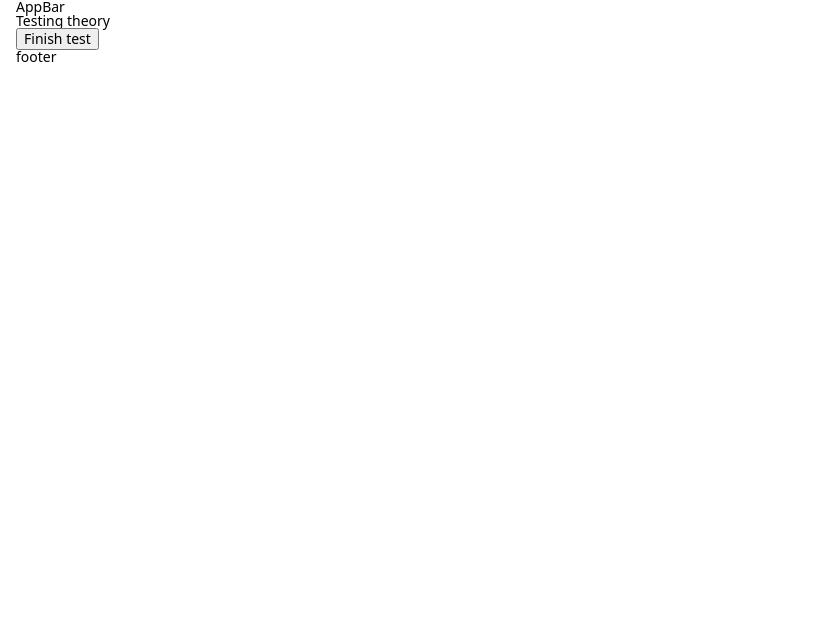
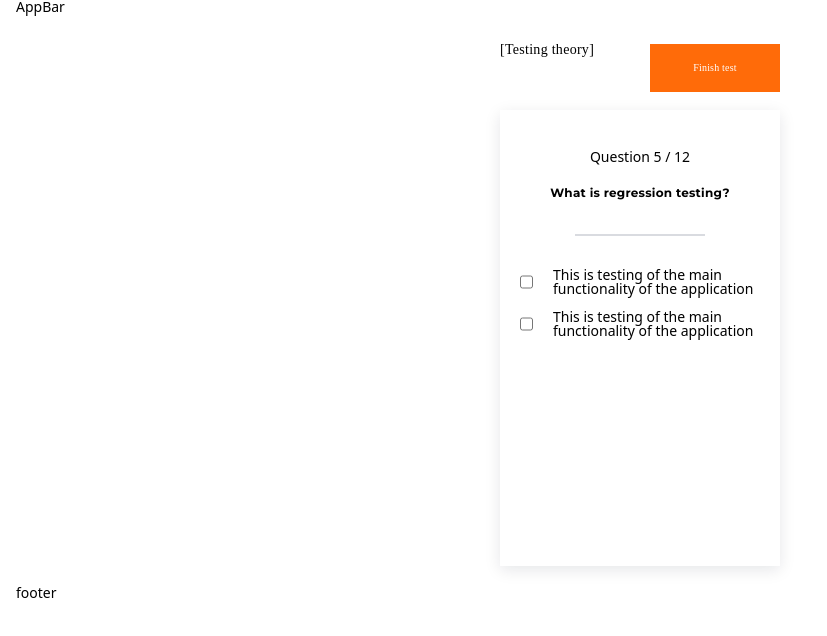
Before and after one commit to AnnaSobchenko/pro-test, a React (Create React App) app: page /test in a window 1280 px wide. Shown: the top 636 px of the page, without its empty margins (0-827 px from the left). Built offline with nearby package versions, Linux system fonts and the light colour scheme.

Commit message:
create question list

```diff
--- a/src/pages/TestPage/TestPage.jsx
+++ b/src/pages/TestPage/TestPage.jsx
@@ -1,20 +1,43 @@
-// import { useParams } from "react-router-dom";
+import { Link } from "react-router-dom";
 import s from "./TestPage.module.scss";
 
 const TestPage = () => {
-  //   let { questions } = useParams();
+  return (
+    <section className={s.test}>
+      <div className={s.wrapper}>
+        <p className={s.heading}>{`[${"Testing theory"}]`}</p>
+        <Link className={s.finish__btn} to={"/"}>
+          Finish test
+        </Link>
+      </div>
 
-  //   const test = questions ? "Testing theory" : "QA technical training";
+      <div className={s.question__wrapper}>
+        <p className={s.question__current}>{`Question ${"5"} / 12`}</p>
+        <p className={s.question}>What is regression testing?</p>
+        <span className={s.line}></span>
 
-  //   console.log(test);
-  return (
-    <section>
-      <p>Testing theory</p>
-      <button>Finish test</button>
+        <ul className={s.question__list}>
+          {/* ...map(el=> {
+          <li></li>
+        }) */}
 
-      <div className={s.wrapper}>
-        {/* <p>{`Question ${questions} / 12`}</p> */}
-        <p></p>
+          <li className={s.question__item}>
+            <label className={s.question__itemLabel}>
+              <input type="checkbox"></input>
+              <span className={s.question__text}>
+                This is testing of the main functionality of the application
+              </span>
+            </label>
+          </li>
+          <li className={s.question__item}>
+            <label className={s.question__itemLabel}>
+              <input type="checkbox"></input>
+              <span className={s.question__text}>
+                This is testing of the main functionality of the application
+              </span>
+            </label>
+          </li>
+        </ul>
       </div>
     </section>
   );
--- a/src/pages/TestPage/TestPage.module.scss
+++ b/src/pages/TestPage/TestPage.module.scss
@@ -1,3 +1,86 @@
+.test {
+  padding-top: 30px;
+  padding-bottom: 20px;
+}
 .wrapper {
+  display: flex;
+  justify-content: center;
+  margin-bottom: 18px;
+}
+.question__wrapper {
+  width: 280px;
+  height: 456px;
+  margin: 0 auto;
+  padding: 40px 20px 75px;
+  //   padding-top: 40px;
+  //   padding-bottom: 75px;
 
+  background: #ffffff;
+  box-shadow: 0px 4px 15px rgba(2, 23, 42, 0.1);
 }
+.heading {
+  width: 130px;
+  height: 36px;
+  margin-right: 20px;
+
+  font-family: "Montserrat Medium";
+  font-size: 14px;
+  line-height: 0.8;
+  letter-spacing: 0.02em;
+
+  color: #000000;
+}
+.finish__btn {
+  width: 130px;
+  height: 48px;
+  display: inline-flex;
+  align-items: center;
+  justify-content: center;
+
+  font-family: "Montserrat Medium";
+  font-size: 10px;
+  line-height: 0.8;
+  letter-spacing: 0.02em;
+
+  color: #ffffff;
+  background: #ff6b09;
+}
+.question__current {
+  text-align: center;
+  margin-bottom: 20px;
+}
+.question {
+  font-family: "Montserrat";
+  font-style: normal;
+  font-weight: 700;
+  font-size: 12px;
+  line-height: 1.5;
+  text-align: center;
+  letter-spacing: 0.02em;
+
+  margin-bottom: 32px;
+
+  color: #000000;
+}
+
+.line {
+  display: block;
+  width: 130px;
+  margin: 0 auto 32px;
+
+  opacity: 0.15;
+  border: 1px solid #00122f;
+}
+.question__list {
+}
+.question__item {
+  margin-bottom: 14px;
+}
+.question__text {
+  margin-left: 20px;
+  width: 202px;
+  display: block;
+}
+.question__itemLabel {
+  display: flex;
+}
```
